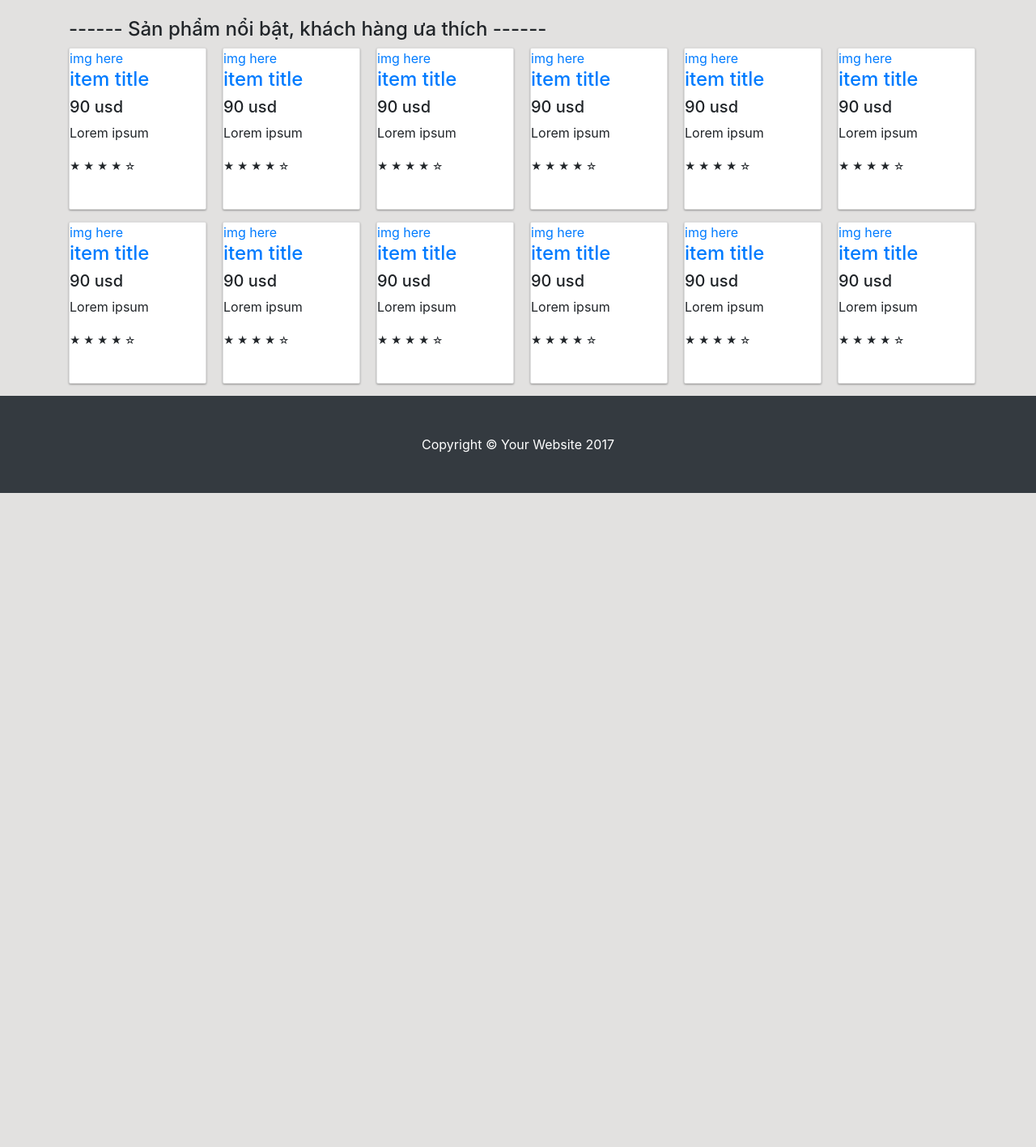
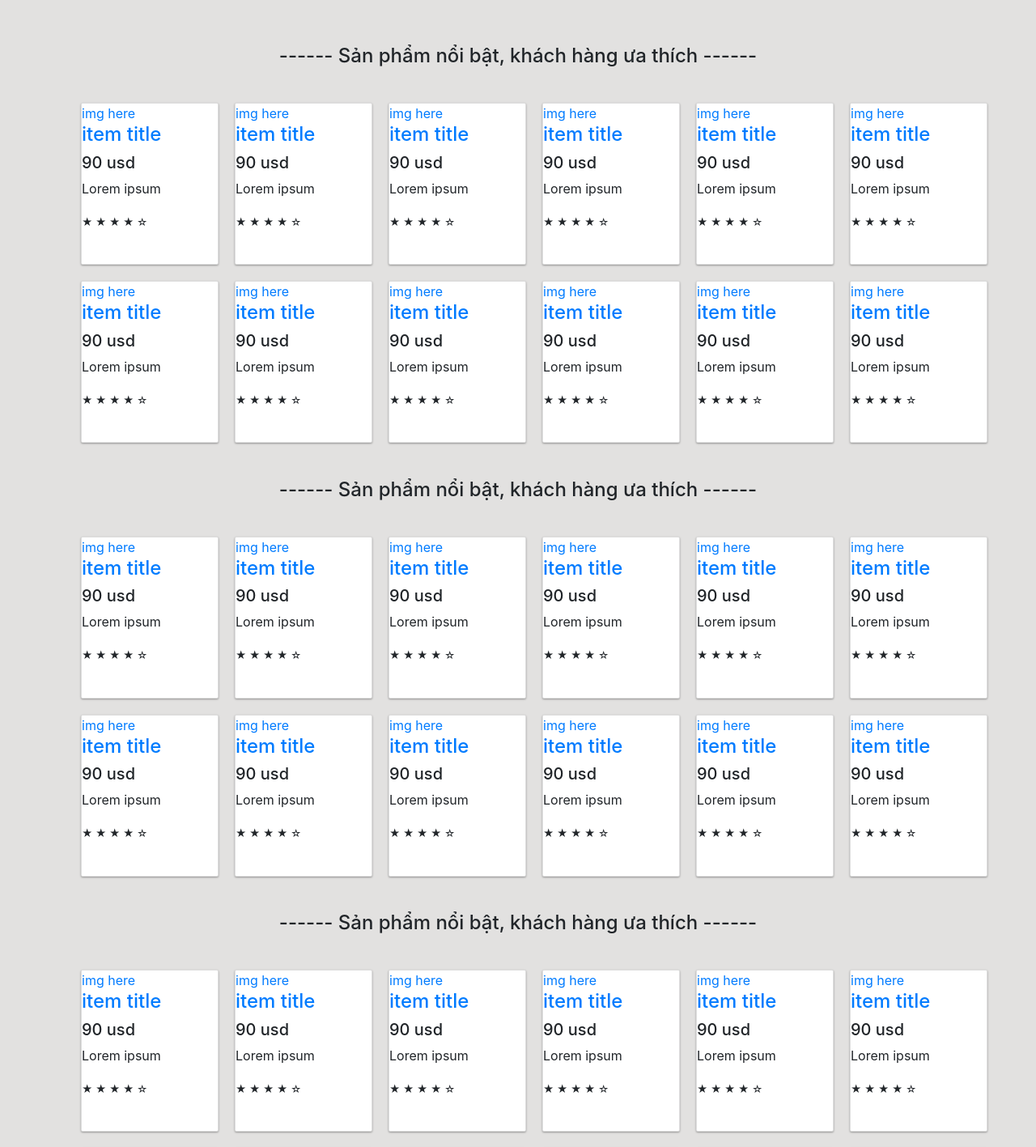
Before and after one commit to KenChou196/demos, a React (Create React App) app: page / in a window 1280 px wide. Shown: the part 411-1828 px from the top of the page at 81% size. Before the commit the page ends 1020 px from the top, so only its background shows below. Built offline with nearby package versions, Linux system fonts and the light colour scheme.

Commit message:
...................

```diff
--- a/src/App.css
+++ b/src/App.css
@@ -12,7 +12,8 @@ body {
     height: 200px;
     position: relative;
     width: 170px;
-    margin-bottom: 15px;
+    margin-left: 15px;
+    margin-right: 15px;
 }
 
 .card-1 {
@@ -23,3 +24,18 @@ body {
 .card-1:hover {
     box-shadow: 0 14px 28px rgba(0,0,0,0.25), 0 10px 10px rgba(0,0,0,0.22);
 }
+/* .borderSection {
+    border: 1px solid #949e9d;
+    margin-left: 2%;
+    margin-right: 2%;
+    border-radius: 5px;
+} */
+.fixCard {
+    margin-top: 10px;
+    margin-bottom: 10px;
+}
+.titleSection {
+    text-align: center;
+    margin-bottom: 3%;
+    margin-top: 3%;
+}
--- a/src/App.js
+++ b/src/App.js
@@ -85,13 +85,26 @@ class App extends Component {
               </div>
 
             </div>
-
+            </div>
+              <h4 className="titleSection"> ------ Sản phẩm nổi bật, khách hàng ưa thích ------ </h4>
+              <div className="borderSection">
+                  <Section />
+              </div>
+              <h4 className="titleSection"> ------ Sản phẩm nổi bật, khách hàng ưa thích ------ </h4>
+              <div className="borderSection">
+                  <Section />
+              </div>
+              <h4 className="titleSection"> ------ Sản phẩm nổi bật, khách hàng ưa thích ------ </h4>
+              <div className="borderSection">
+                  <Section />
+              </div>
+              <h4 className="titleSection"> ------ Sản phẩm nổi bật, khách hàng ưa thích ------ </h4>
+              <div className="borderSection">
+                  <Section />
+              </div>
 
           </div>
 
-          <h4> ------ Sản phẩm nổi bật, khách hàng ưa thích ------ </h4>
-          <Section />
-        </div>
 
         <footer className="py-5 bg-dark">
           <div className="container">
--- a/src/component/section.js
+++ b/src/component/section.js
@@ -42,7 +42,7 @@ class Section extends Component {
             // </div>
             <div className="row">
                 {this.state.data.map(data => (
-                    <div className="col-lg-2 col-md-2" key={data.id}>
+                    <div className="col-lg-2 col-md-2 fixCard" key={data.id}>
                         <div className="card card-1">
                             <div className="">
                                 <a href="">img here</a>
```
Also changed, not shown: src/component/item.js (added, +34 -0 lines), 1 other file (tests, documents, lock files or other folders).
